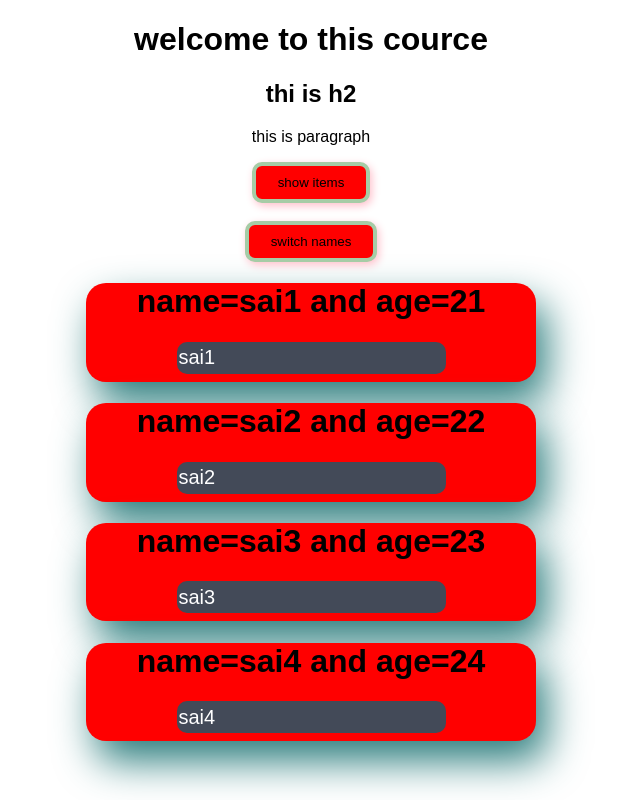
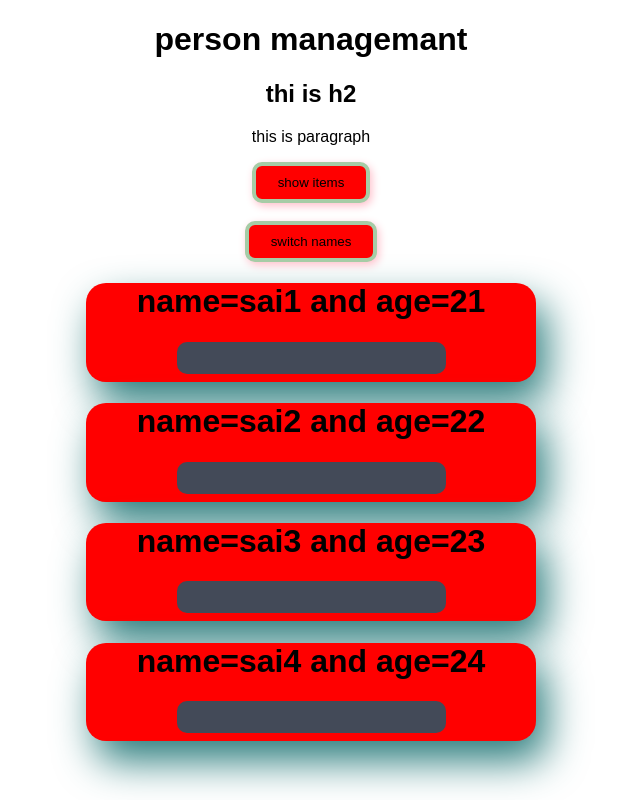
Before and after one commit to sesha472/react-lists-conditions2, a React app: page / in a window 1280 px wide. Both pictures are taken after a click on the button "show items". Shown: the whole page, without its empty margins (329-969 px from the left). Built offline with nearby package versions, Linux system fonts and the light colour scheme.

Commit message:
life-cycle methods in class ,useeffect in functinal component 93

```diff
--- a/src/components/Cockpit/Cockpit.js
+++ b/src/components/Cockpit/Cockpit.js
@@ -23,7 +23,7 @@ const Cockpit=(props)=>{
 
 
     return(<div className={classes.Cockpit}>
-          <h1>welcome to this cource </h1>
+          <h1>{props.title} </h1>
       <h2 >thi is h2</h2>
       <p className={assignedClasses.join(' ')}>this is paragraph</p>
       {/* <h2 className={classes.join(' ')}>thi is h2</h2> */}
--- a/src/components/Persons/Person/Person.js
+++ b/src/components/Persons/Person/Person.js
@@ -1,15 +1,21 @@
 
-import React from 'react';
+import React,{Component} from 'react';
 import classes from './Person.css';
 
-const Person=(props)=>{
+class Person extends Component{
 
-    return (
+render(){
+
+
+console.log("person rendering");
+
+        return (
          <div className={classes.Person}>
-        <h1 onClick={props.click1}> name={props.name} and age={props.age}  </h1>
-        <h2>{props.children}</h2>
-        <input type='text'  onChange={props.changed} value={props.name}/>
+        <h1 onClick={this.props.click1}> name={this.props.name} and age={this.props.age}  </h1>
+        <h2>{this.props.children}</h2>
+        <input type='text'  onChange={this.props.changed} />
     </div>);
+};
 };
 
 export default Person;
--- a/src/components/Persons/Persons.js
+++ b/src/components/Persons/Persons.js
@@ -1,16 +1,42 @@
-import React from 'react';
+import React,{Component} from 'react';
 
 import Person from './Person/Person.js';
 
-const Persons=(props)=> props.personslist.map((item,index) => {
+class Persons extends Component {
 
+    // static getDerivedStateFromProps(props,state){
+    //     console.log("persons.js getderived state");
+    //     return state;
+    //   }
+
+      shouldComponentUpdate(nextprops,nextstate){
+          console.log("persons.js shouldcomponetupdate")
+          return true;
+      }
+
+      getSnapshotBeforeUpdate(prevprops,prevstate){
+          console.log("persons.js getsnapShotbeforeupdate");
+          return {msg:"snapchat"}
+      }
+
+      componentDidUpdate(prevprops,prevstate,snap){
+          console.log("persons.js componetdidupdate");
+          console.log(snap);
+      }
+
+render(){
+    console.log("persons.js rendering ");
+
+return this.props.personslist.map((item,index) => {
         return <Person
-         click1={()=>props.deletself(index)}
+         click1={() =>this.props.deletself(index)}
         name={item.name}
         age={item.age}
         key={item.id}
-        changed={(event)=>props.changeevent(event, item.id)}
+        changed={(event)=>this.props.changeevent(event, item.id)}
        /> ;
     });
+};
+}
 
 export default Persons;
--- a/src/containers/App.js
+++ b/src/containers/App.js
@@ -10,6 +10,13 @@ import Cockpit from '../components/Cockpit/Cockpit.js'
 
 import Persons from '../components/Persons/Persons.js';
 class App extends Component {
+
+  constructor(props){
+    super(props);
+    console.log("appjs.constructor")
+  }
+
+
   state = {
     persons:[
       { id: "1",name:"sai1", age:21},
@@ -20,6 +27,29 @@ class App extends Component {
     otherstate:"state prop1",
     showitems:false
   }
+
+static getDerivedStateFromProps(props,state){
+  console.log("app.js getderived state");
+  return state;
+}
+
+
+componentDidMount(){
+  console.log("appa.js component didmount ");
+}
+
+
+shouldComponentUpdate(nextprops,nextstate){
+  console.log("app.js shouldcomponetupdate")
+  return true;
+}
+
+componentDidUpdate(prevprops,prevstate,snap){
+  console.log("app.js componetdidupdate");
+
+}
+
+
   switchNameHandler=(newname)=>{
     this.setState({persons:[
       { id:"1",name:newname,age:25},
@@ -27,7 +57,7 @@ class App extends Component {
       {id: "3",name:"saiC",age:28},
       {id: "4",name:"saiD",age:27}
     ],
-    otherstate:"state prop2"
+    otherstate:"state prop2",
   })
   };
 
@@ -45,18 +75,12 @@ class App extends Component {
   const personcopy = {
     ...this.state.persons[personindex]
   }
-
   //or we use const person=Object.assign({},this.state.persons[personindex]);
   personcopy.name=event.target.value;
-
  const personscopy=[...this.state.persons];
-
  personscopy[personindex]=personcopy;
-
   this.setState({persons:personscopy });
 };
-
-
 
   togglehandler=()=>{
     this.setState({ showitems:!this.state.showitems})
@@ -64,42 +88,32 @@ class App extends Component {
 
 
 
+
   render() {
+    console.log("app.js render ");
 
     let person = <h1>clith the button to show items</h1>;
     if((this.state.showitems)){
       person =
-
         <Persons
          personslist={this.state.persons}
          deletself={this.deletobj}
          changeevent={this.newNamechange}
-         />
-            ;
-
-
-
+         />;
     }
-    // let clickedbutton=["classes.Button"];
-    // if((this.state.showitems)){
-    //   clickedbutton.push(".Red");
-    // }
-
-
-
-
 
     return (
       <div className={classes.App}>
     <Cockpit
+    title={this.props.apptitle}
     showitemslist={this.state.showitems}
     personslistcockpit={this.state.persons}
     togleclicked={this.togglehandler}
     switchnamecokpit={()=>this.switchNameHandler("saib")}
     />
+
      {/* if the person  is not null showing the dats in if confition sttatement */}
      {person}
-
       </div>
     );
 
--- a/src/index.js
+++ b/src/index.js
@@ -4,5 +4,5 @@ import './index.css';
 import App from './containers/App';
 import registerServiceWorker from './registerServiceWorker';
 
-ReactDOM.render(<App />, document.getElementById('root'));
+ReactDOM.render(<App apptitle="person managemant" />, document.getElementById('root'));
 registerServiceWorker();
```
